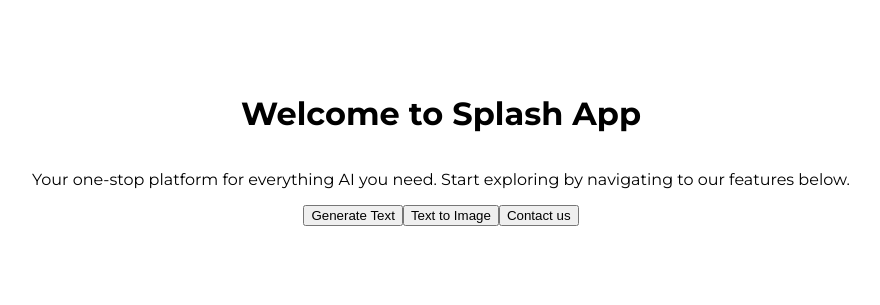
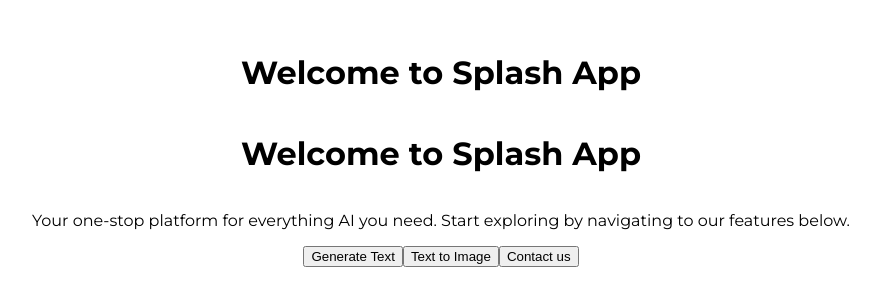
Before and after one commit to Yohannesabesheger/alx-project-0x03-setup, a Next.js app in the folder alx-project-0x03/: page / in a window 1280 px wide. Shown: the part 259-564 px from the top of the page, without its empty margins (199-1079 px from the left). Built offline with nearby package versions, Linux system fonts and the light colour scheme.

Commit message:
Update index.tsx
<h1>
        Welcome to Splash App
      </h1>

```diff
--- a/alx-project-0x03/pages/index.tsx
+++ b/alx-project-0x03/pages/index.tsx
@@ -13,6 +13,10 @@ export default function Home() {
 
   return (
     <div className="min-h-screen bg-gray-100 flex flex-col justify-center items-center text-center">
+     <h1>
+        Welcome to Splash App
+      </h1>
+
       <h1 className="text-4xl font-bold text-gray-800 mb-4">
         Welcome to Splash App
       </h1>
```
